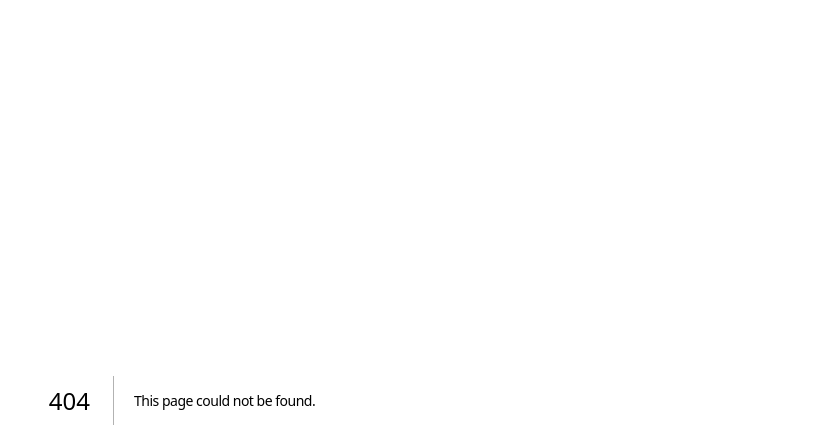
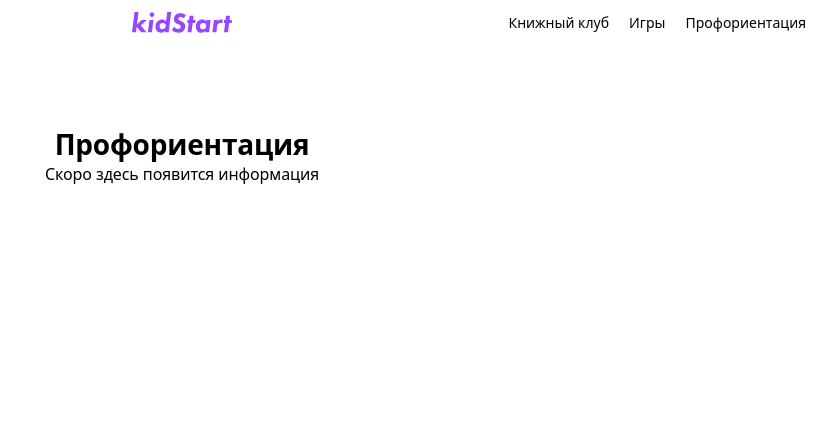
Before and after one commit to GraphicDigger/kidstartclub-front, a Next.js app: page /career in a window 1280 px wide. Before the commit this address had no page. Shown: the top 448 px of the page, without its empty margins (458-1280 px from the left). Built offline with nearby package versions, Linux system fonts and the light colour scheme.

Commit message:
ауке

```diff
--- /dev/null
+++ b/src/app/career/page.js
@@ -0,0 +1,21 @@
+import { Header } from "@/widgets/Header";
+import { Stack } from "@/shared/uiKit/Stack";
+import { Typography } from "@/shared/uiKit/Typography";
+
+export default function CareerPage() {
+  return (
+    <>
+      <Header />
+      <Stack
+        height="fit"
+        alignX="center"
+        alignY="center"
+        paddingTop="10%"
+        paddingBottom="10%"
+      >
+        <Typography variant="headline.medium">Профориентация</Typography>
+        <Typography variant="body.medium">Скоро здесь появится информация</Typography>
+      </Stack>
+    </>
+  );
+}
--- a/src/widgets/Header/Header.jsx
+++ b/src/widgets/Header/Header.jsx
@@ -8,11 +8,12 @@ import { Stack } from '@/shared/uiKit/Stack';
 import { ButtonTool } from '@/shared/uiKit/ButtonTool';
 import { BurgerIcon } from '@/shared/icons';
 import { Dialog, DialogTrigger, DialogContent } from '@/shared/uiKit/Dialog';
+import { COURSE_CATEGORIES } from '@/shared/const';
 
 const list = [
     {
         title: "Книжный клуб",
-        href: "/book-club"
+        href: `/${COURSE_CATEGORIES.BOOK_CLUB}`
     },
     {
         title: "Игры",
@@ -20,7 +21,7 @@ const list = [
     },
     {
         title: "Профориентация",
-        href: "/proforentation"
+        href: `/${COURSE_CATEGORIES.CAREER}`
     }
 ]
 
```
